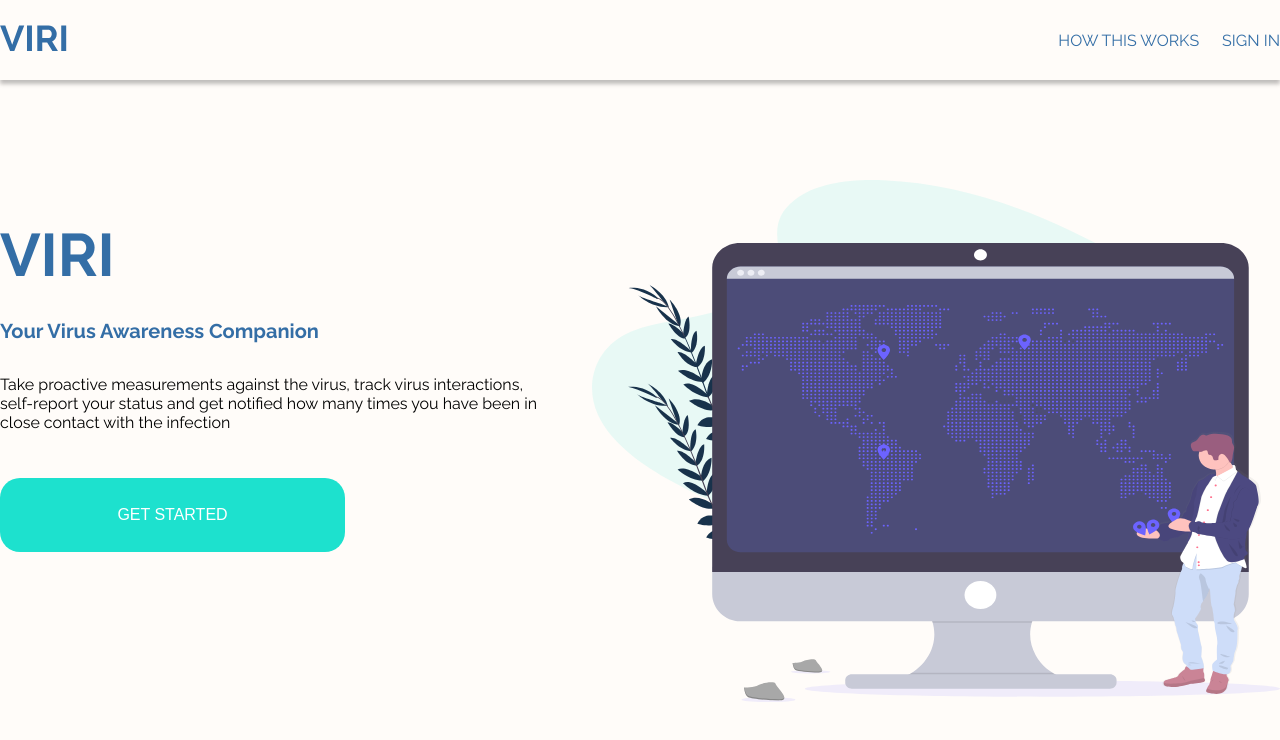
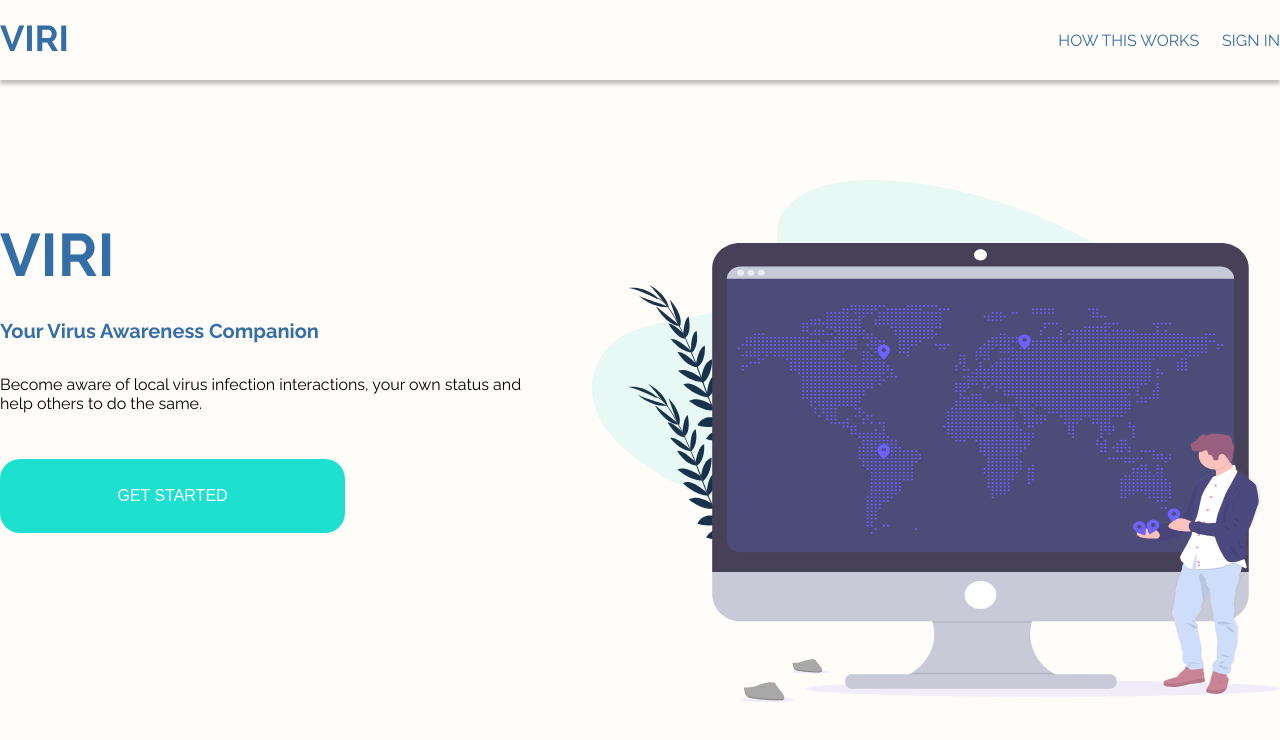
Before and after one commit to Viri-Hack-the-crisis/viri-frontend, a React (Create React App) app: page / in a window 1280 px wide. Shown: the top 740 px of the page. Built offline with nearby package versions, Linux system fonts and the light colour scheme.

Commit message:
text fixs

```diff
--- a/src/pages/FrontPage/FrontPage.tsx
+++ b/src/pages/FrontPage/FrontPage.tsx
@@ -31,7 +31,7 @@ const FrontPage = (props: Props) => {
         <HeroLeft>
           <H1>VIRI</H1>
           <H2>Your virus awareness companion</H2>
-          <HeroText>Take proactive measurements against the virus, track virus interactions, self-report your status and get notified how many times you have been in close contact with the infection</HeroText>
+          <HeroText>Become aware of local virus infection interactions, your own status and help others to do the same.</HeroText>
           <ButtonAction>Get Started</ButtonAction>
         </HeroLeft>
         <HeroRight>
```
